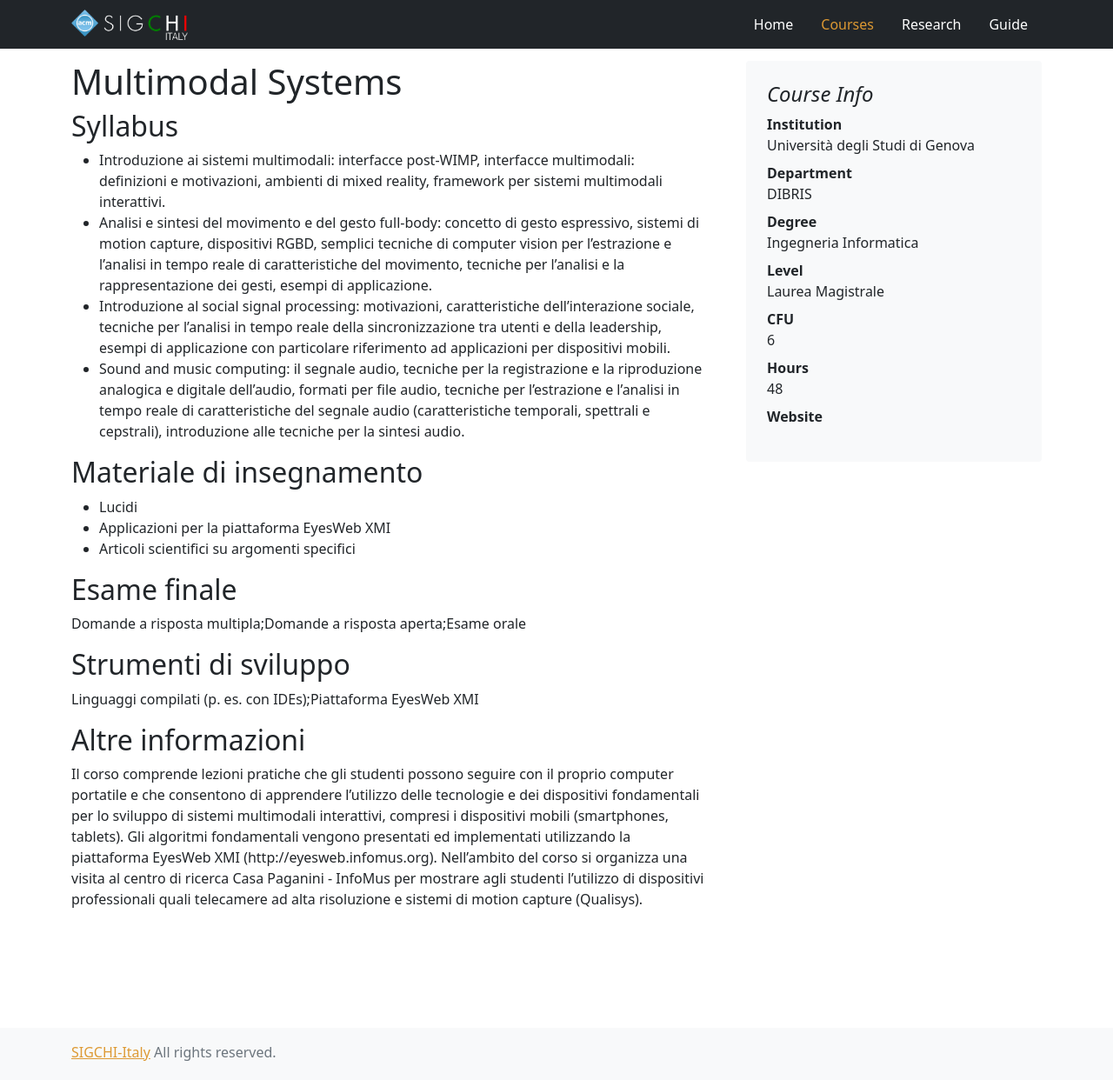
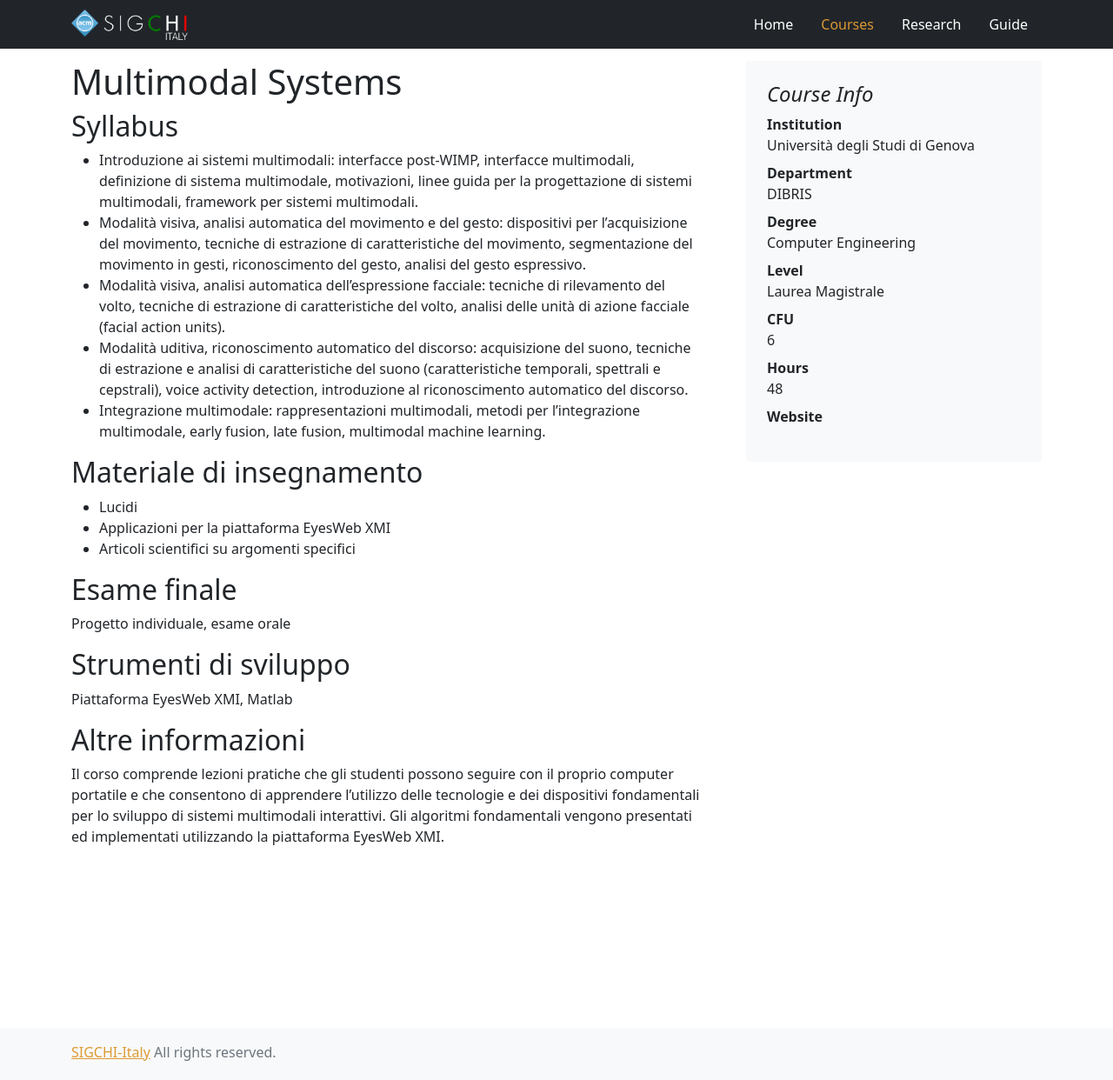
Before and after one commit to sigchi-italy/sigchi-italy, a Jekyll site: the page built from _courses/unige-ms/description.md, in a window 1280 px wide and 1242 px high. Shown: the whole window at 87% size. Built offline with Jekyll 4.4.1, drawn with Linux system fonts in a browser that asks for light colours.

Commit message:
Unige ms (#9)
* Update description.md

Aggiornata la descrizione del corso: tabella riassuntiva, syllabus, modalità di esame, strumenti di sviluppo.

* Update description.md

Fix minore (rimosso link non funzionante).

```diff
--- a/_courses/unige-ms/description.md
+++ b/_courses/unige-ms/description.md
@@ -3,16 +3,16 @@ layout: course
 title: Multimodal Systems
 institution: Università degli Studi di Genova
 department: DIBRIS
-venue:
-degree: Ingegneria Informatica
+venue: Polo Opera Pia
+degree: Computer Engineering
 level: Laurea Magistrale
 course-name: Multimodal Systems
 course-year: 2
-course-language: Di norma in Italiano; in Inglese se presente almeno uno studente straniero; materiale didattico in inglese.
+course-language: Inglese
 course-type: In presenza
 course-website:
 course-participants: 10
-course-optional: T
+course-optional: F
 cfu: 6
 hours: 48
 hours-lectures: 48
@@ -52,17 +52,18 @@ learning-verification:
   Homework: no
   Group-project: no
   Multiple-choice-questions: no
-  Individual-project: no
-  Oral-examination: no
+  Individual-project: yes
+  Oral-examination: yes
   Open-ended-questions: no
 ---
 
 
 ## Syllabus
-- Introduzione ai sistemi multimodali: interfacce post-WIMP, interfacce multimodali: definizioni e motivazioni, ambienti di mixed reality, framework per sistemi multimodali interattivi.
-- Analisi e sintesi del movimento e del gesto full-body: concetto di gesto espressivo, sistemi di motion capture, dispositivi RGBD, semplici tecniche di computer vision per l'estrazione e l'analisi in tempo reale di caratteristiche del movimento, tecniche per l'analisi e la rappresentazione dei gesti, esempi di applicazione.
-- Introduzione al social signal processing: motivazioni, caratteristiche dell'interazione sociale, tecniche per l'analisi in tempo reale della sincronizzazione tra utenti e della leadership, esempi di applicazione con particolare riferimento ad applicazioni per dispositivi mobili.
-- Sound and music computing: il segnale audio, tecniche per la registrazione e la riproduzione analogica e digitale dell'audio, formati per file audio, tecniche per l'estrazione e l'analisi in tempo reale di caratteristiche del segnale audio (caratteristiche temporali, spettrali e cepstrali), introduzione alle tecniche per la sintesi audio.
+- Introduzione ai sistemi multimodali: interfacce post-WIMP, interfacce multimodali, definizione di sistema multimodale, motivazioni, linee guida per la progettazione di sistemi multimodali, framework per sistemi multimodali.
+- Modalità visiva, analisi automatica del movimento e del gesto: dispositivi per l'acquisizione del movimento, tecniche di estrazione di caratteristiche del movimento, segmentazione del movimento in gesti, riconoscimento del gesto, analisi del gesto espressivo.
+- Modalità visiva, analisi automatica dell'espressione facciale: tecniche di rilevamento del volto, tecniche di estrazione di caratteristiche del volto, analisi delle unità di azione facciale (facial action units).
+- Modalità uditiva, riconoscimento automatico del discorso: acquisizione del suono, tecniche di estrazione e analisi di caratteristiche del suono (caratteristiche temporali, spettrali e cepstrali), voice activity detection, introduzione al riconoscimento automatico del discorso.
+- Integrazione multimodale: rappresentazioni multimodali, metodi per l'integrazione multimodale, early fusion, late fusion, multimodal machine learning.
 
 ## Materiale di insegnamento
 - Lucidi
@@ -70,11 +71,10 @@ learning-verification:
 - Articoli scientifici su argomenti specifici
 
 ## Esame finale
-Domande a risposta multipla;Domande a risposta aperta;Esame orale
+Progetto individuale, esame orale
 
 ## Strumenti di sviluppo
-Linguaggi compilati (p. es. con IDEs);Piattaforma EyesWeb XMI
+Piattaforma EyesWeb XMI, Matlab
 
 ## Altre informazioni
-Il corso comprende lezioni pratiche che gli studenti possono seguire con il proprio computer portatile e che consentono di apprendere l'utilizzo delle tecnologie e dei dispositivi fondamentali per lo sviluppo di sistemi multimodali interattivi, compresi i dispositivi mobili (smartphones, tablets). Gli algoritmi fondamentali vengono presentati ed implementati utilizzando la piattaforma EyesWeb XMI (http://eyesweb.infomus.org).
-Nell'ambito del corso si organizza una visita al centro di ricerca Casa Paganini - InfoMus per mostrare agli studenti l'utilizzo di dispositivi professionali quali telecamere ad alta risoluzione e sistemi di motion capture (Qualisys).
+Il corso comprende lezioni pratiche che gli studenti possono seguire con il proprio computer portatile e che consentono di apprendere l'utilizzo delle tecnologie e dei dispositivi fondamentali per lo sviluppo di sistemi multimodali interattivi. Gli algoritmi fondamentali vengono presentati ed implementati utilizzando la piattaforma EyesWeb XMI.
```
Also changed, not shown: other parts of _courses/unige-ms/description.md (+2 -2 lines).
